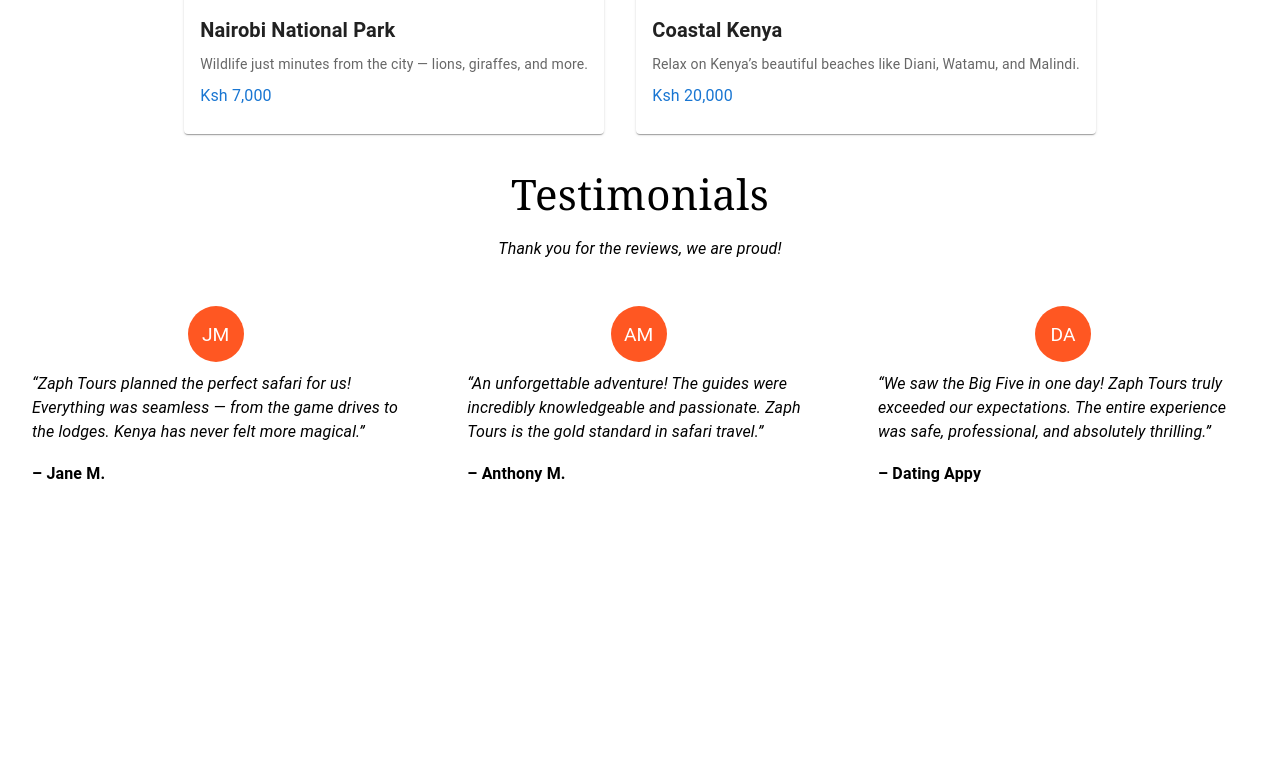
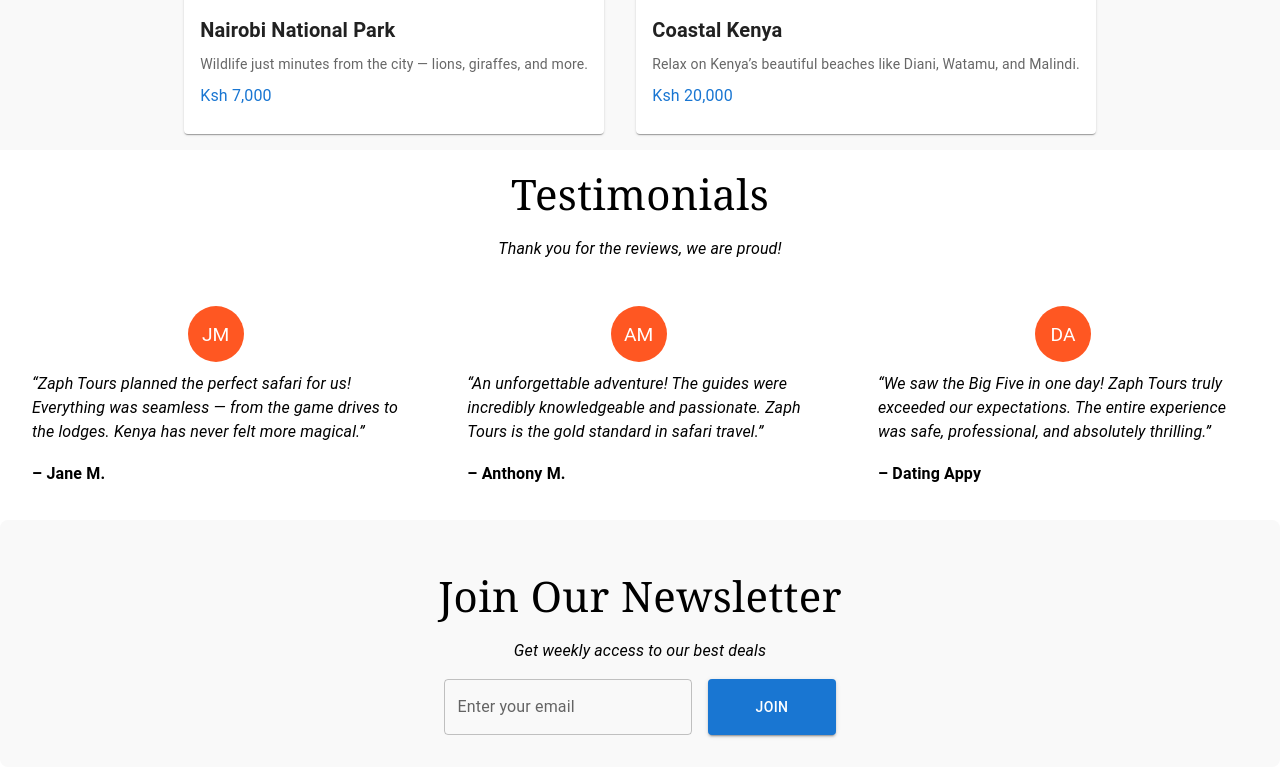
Before and after one commit to anthony-muuo/zaph-tours, a React (Vite) app: page / in a window 1280 px wide. Shown: the part 2164-2931 px from the top of the page. Before the commit the page ends 2684 px from the top, so only its background shows below. Built offline with nearby package versions, Linux system fonts and the light colour scheme.

Commit message:
finished the news letter section

```diff
--- a/src/App.tsx
+++ b/src/App.tsx
@@ -4,6 +4,7 @@
 import About from "./components/About";
 import Featured from "./components/Featured";
 import Testimonials from "./components/Testimonials";
+import NewLetter from "./components/NewLetter";
 
 const App = () => {
   return (
@@ -14,6 +15,7 @@
       <About />
       <Featured />
       <Testimonials />
+      <NewLetter />
     </div>
   );
 };
--- a/src/components/Featured.tsx
+++ b/src/components/Featured.tsx
@@ -46,7 +46,7 @@
     },
   ];
   return (
-    <Grid>
+    <Grid sx={{ backgroundColor: "#f9f9f9" }}>
       <Typography
         sx={{
           textAlign: "center",
--- /dev/null
+++ b/src/components/NewLetter.tsx
@@ -0,0 +1,52 @@
+import { Grid, Typography, TextField, Button } from "@mui/material";
+
+const Newsletter = () => {
+  return (
+    <Grid
+      container
+      direction="column"
+      alignItems="center"
+      justifyContent="center"
+      sx={{ p: 4, backgroundColor: "#f9f9f9", borderRadius: 2 }}
+    >
+      <Typography
+        sx={{
+          textAlign: "center",
+          padding: "12px",
+          fontFamily: `"Georgia", "Times New Roman", serif`,
+          fontSize: { xs: "24px", md: "42px" },
+        }}
+      >
+        Join Our Newsletter
+      </Typography>
+
+      <Typography
+        sx={{
+          textAlign: "center",
+          fontStyle: "italic",
+          pb: 2,
+        }}
+      >
+        Get weekly access to our best deals
+      </Typography>
+
+      <Grid container spacing={2} justifyContent="center" alignItems="center">
+        <Grid>
+          <TextField fullWidth label="Enter your email" variant="outlined" />
+        </Grid>
+        <Grid>
+          <Button
+            fullWidth
+            variant="contained"
+            color="primary"
+            sx={{ height: "56px", paddingX: "3rem" }}
+          >
+            Join
+          </Button>
+        </Grid>
+      </Grid>
+    </Grid>
+  );
+};
+
+export default Newsletter;
```
